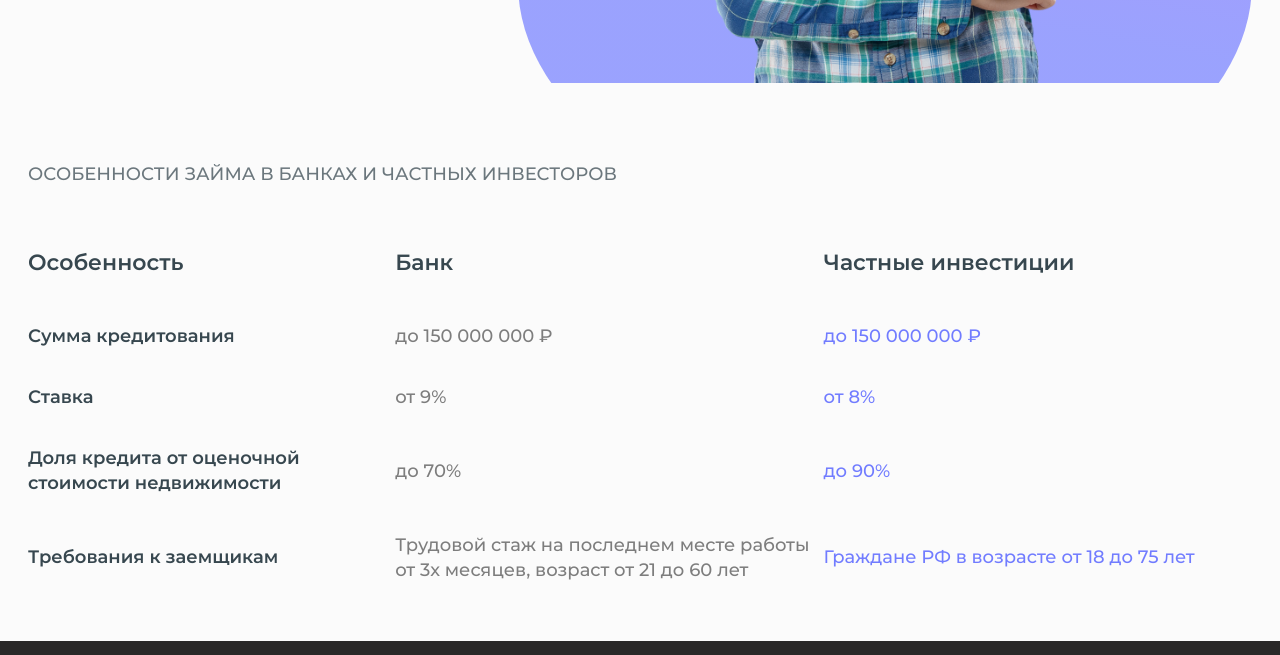
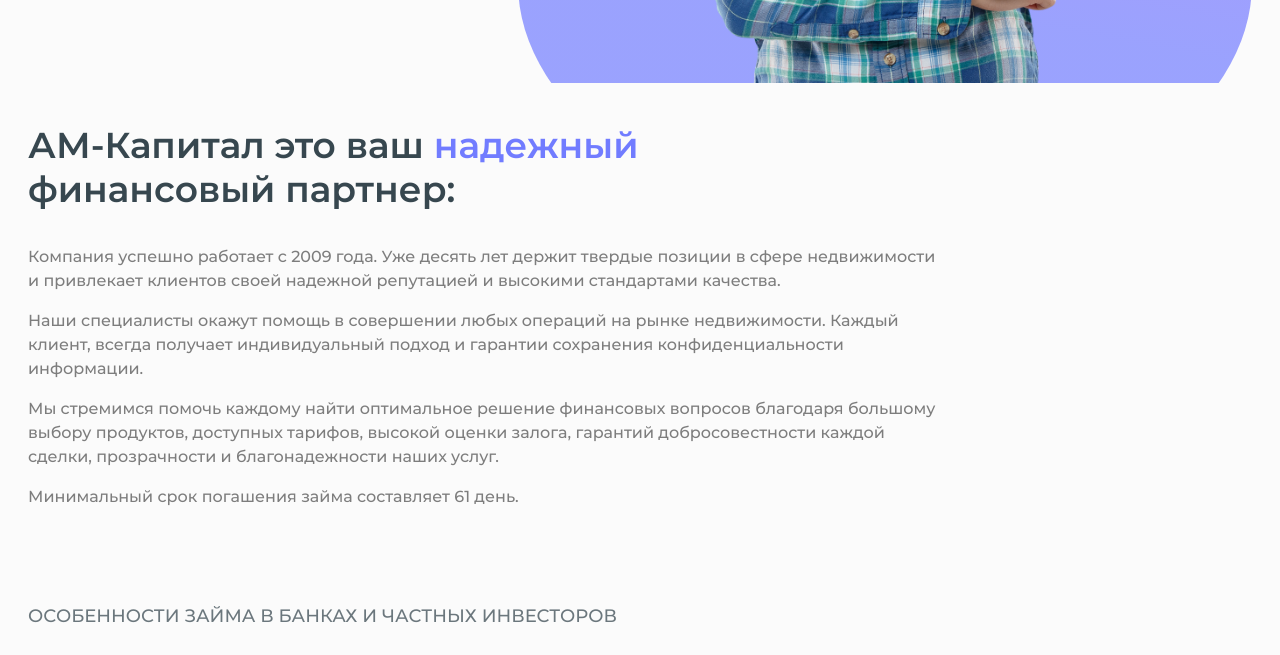
Before and after one commit to polyakov-developer/am-capital, a plain HTML site: page index.html in a window 1280 px wide. Shown: the part 1340-1995 px from the top of the page. Drawn offline with Linux system fonts and the light colour scheme; a web font is replaced by a local one.

Commit message:
Добавление текстового блока Advantages и адаптация под планшет/телефон. Добавление файла advantages.scss.

```diff
--- a/index.html
+++ b/index.html
@@ -238,6 +238,39 @@
       </div>
     </section>
 
+    <!--Advantages-->
+    <section class="section advantages">
+      <div class="container">
+        <p class="section-heading h2">
+          АМ-Капитал это ваш
+          <span class="color--secondary">надежный</span>
+          финансовый партнер:
+        </p>
+        <div class="row">
+          <div class="col col--left">
+           <p>
+            Компания успешно работает с 2009 года. Уже десять лет держит твердые позиции в сфере недвижимости
+            и привлекает клиентов своей надежной репутацией и высокими стандартами качества.
+           </p>
+           <p>
+            Наши специалисты окажут помощь в совершении любых операций на рынке недвижимости.
+            Каждый клиент, всегда получает индивидуальный подход и гарантии сохранения конфиденциальности информации.
+           </p>
+           <p>
+            Мы стремимся помочь каждому найти оптимальное решение финансовых вопросов
+            благодаря большому выбору продуктов, доступных тарифов, высокой оценки залога,
+            гарантий добросовестности каждой сделки, прозрачности и благонадежности наших услуг.
+           </p>
+           <p>
+            Минимальный срок погашения займа составляет 61 день.
+           </p>
+         </div>
+         <div class="col col--right">
+         </div>
+        </div>
+      </div>
+    </section>
+
     <!-- Compare -->
     <section class="section compare">
       <div class="container">
--- a/scss/app.scss
+++ b/scss/app.scss
@@ -1,4 +1,5 @@
 @import './abstracts/variables';
+
 @import './abstracts/mixins';
 
 @import './base/normalize';
@@ -8,6 +9,7 @@
 @import './layout/nav_sidebar';
 @import './components/heroBanner';
 @import './components/reasons';
+@import './components/advantages';
 @import './components/compare';
 @import './layout/footer';
 
--- /dev/null
+++ b/scss/components/_advantages.scss
@@ -0,0 +1,52 @@
+.advantages{
+	padding-top:0px;
+
+		.section-heading {
+			margin: 0;
+			width: 50%;
+		}
+
+		.row {
+			display:flex;
+			margin-top:18px;
+			color:#7d7d7d;
+			line-height:24px;
+
+			.col--left {
+				width:75%
+			}
+
+			.col--right {
+				width:15%;
+			}
+		}
+
+		@media (max-width: $tabletWidth) {
+			.section-heading {
+				width: 65%;
+			}
+
+			.row{
+
+				.col--left {
+					width:100%;
+				}
+
+				.col--right {
+					width:0%;
+				}
+			}
+		}
+
+		@media (max-width: $phoneWidth) {
+			.section-heading {
+				width: 100%;
+			}
+
+			.row {
+				font-size:10px;
+				margin-top:10px;
+				line-height:14px;
+			}
+		}
+}
```
Also changed, not shown: css/app.css, css/app.min.css, 1 other file.
